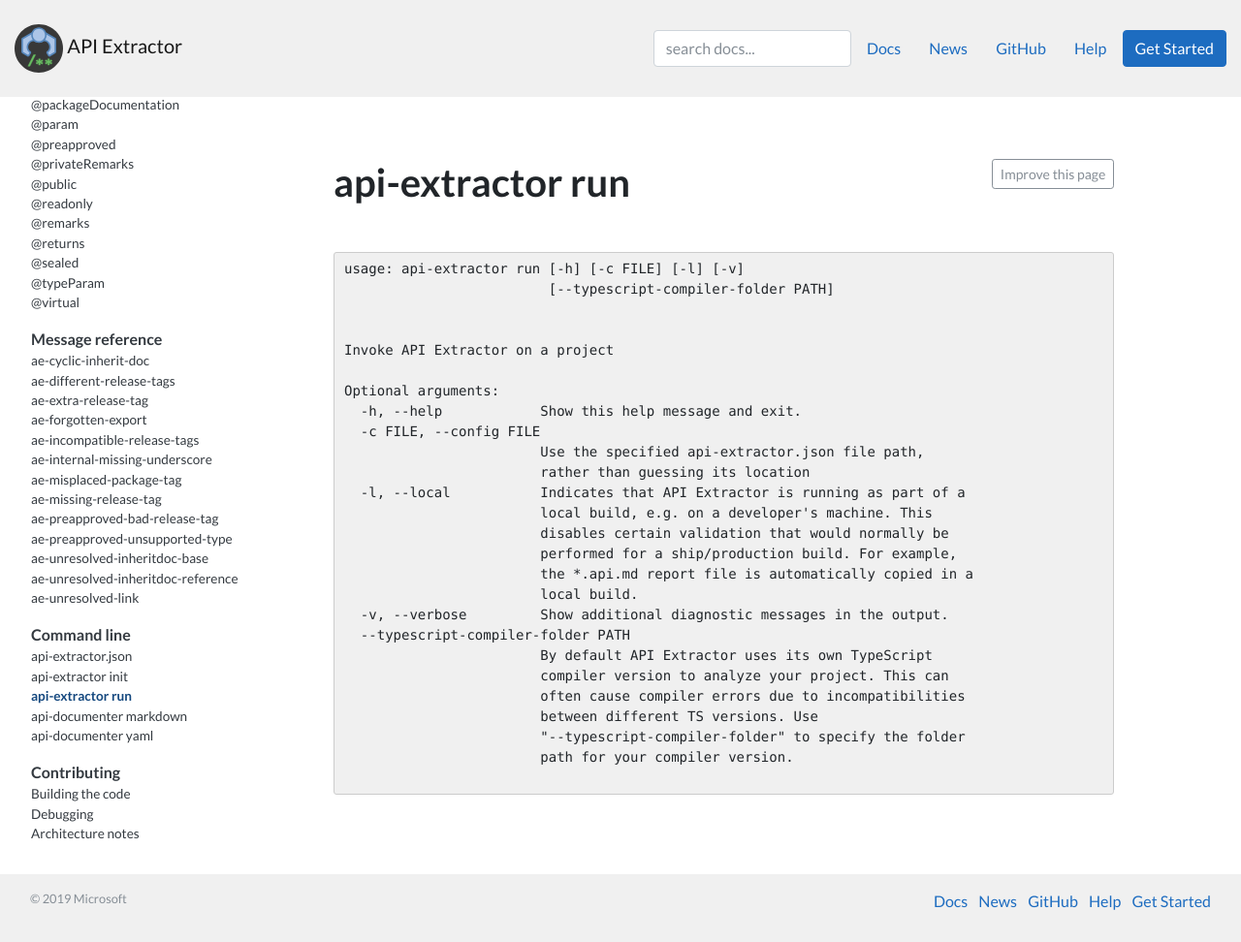
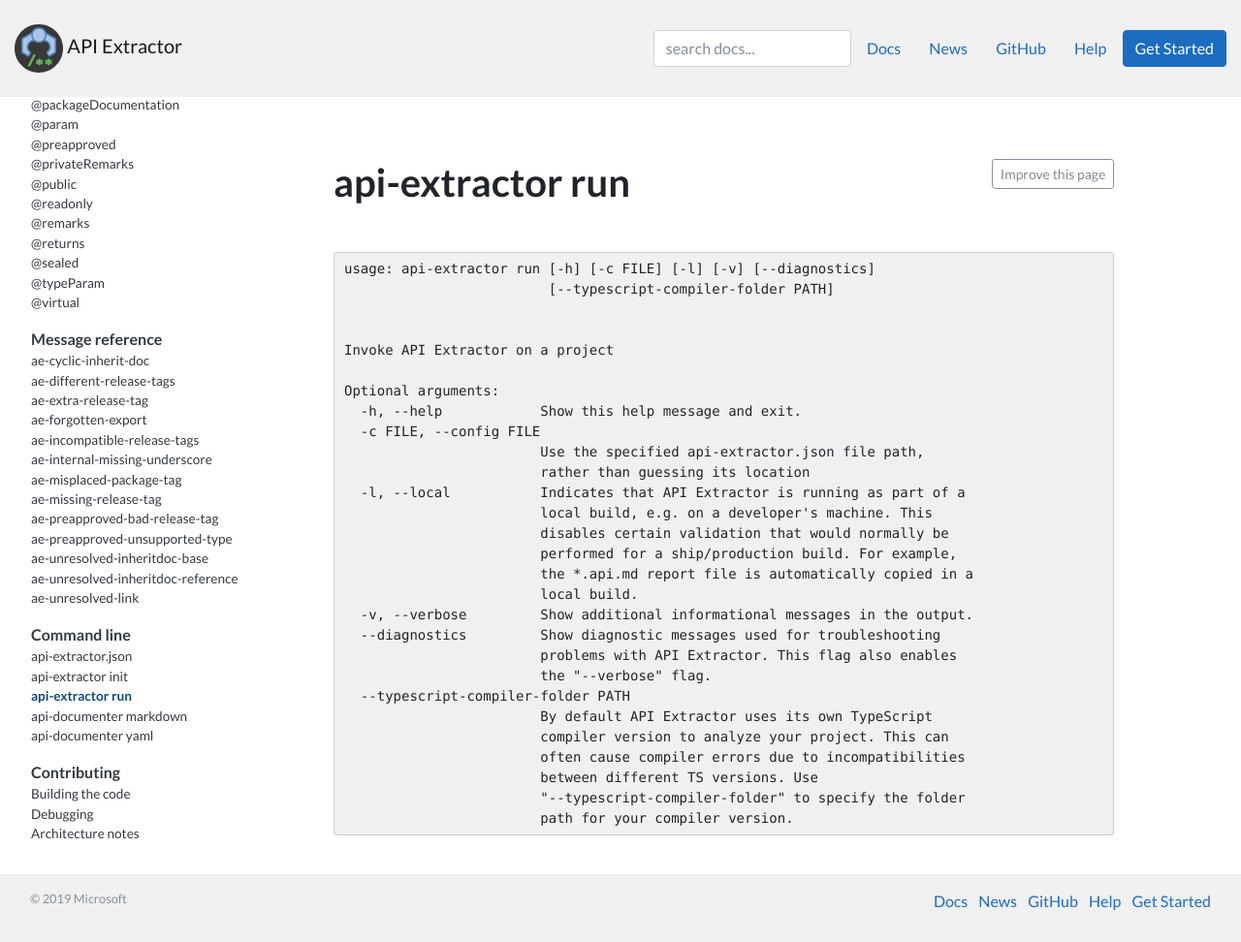
Before and after one commit to microsoft/api-extractor.com-website, a Jekyll site: the page built from pages/commands/api-extractor_run.md, in a window 1280 px wide and 972 px high. Shown: the whole window at 97% size. Built offline with Jekyll 4.4.1, drawn with Linux system fonts in a browser that asks for light colours; nearby versions of some CDN libraries; comment, search, counter and statistics services are not loaded.

Commit message:
Update api-extractor_run.md

````diff
--- a/pages/commands/api-extractor_run.md
+++ b/pages/commands/api-extractor_run.md
@@ -7,7 +7,7 @@
 <p>&nbsp;</p>
 
 ```
-usage: api-extractor run [-h] [-c FILE] [-l] [-v]
+usage: api-extractor run [-h] [-c FILE] [-l] [-v] [--diagnostics]
                          [--typescript-compiler-folder PATH]
 
 
@@ -24,7 +24,10 @@
                         performed for a ship/production build. For example,
                         the *.api.md report file is automatically copied in a
                         local build.
-  -v, --verbose         Show additional diagnostic messages in the output.
+  -v, --verbose         Show additional informational messages in the output.
+  --diagnostics         Show diagnostic messages used for troubleshooting
+                        problems with API Extractor. This flag also enables
+                        the "--verbose" flag.
   --typescript-compiler-folder PATH
                         By default API Extractor uses its own TypeScript
                         compiler version to analyze your project. This can
@@ -32,5 +35,4 @@
                         between different TS versions. Use
                         "--typescript-compiler-folder" to specify the folder
                         path for your compiler version.
-
 ```
````
